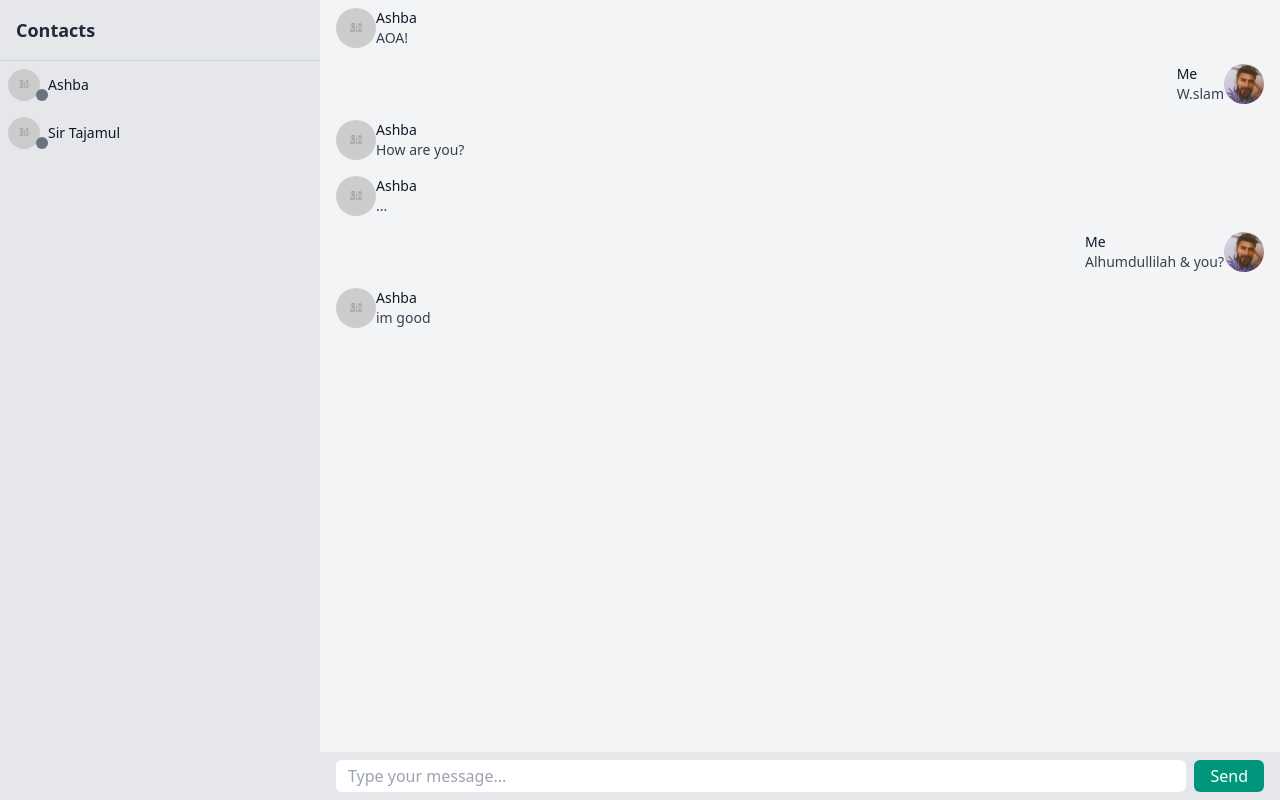
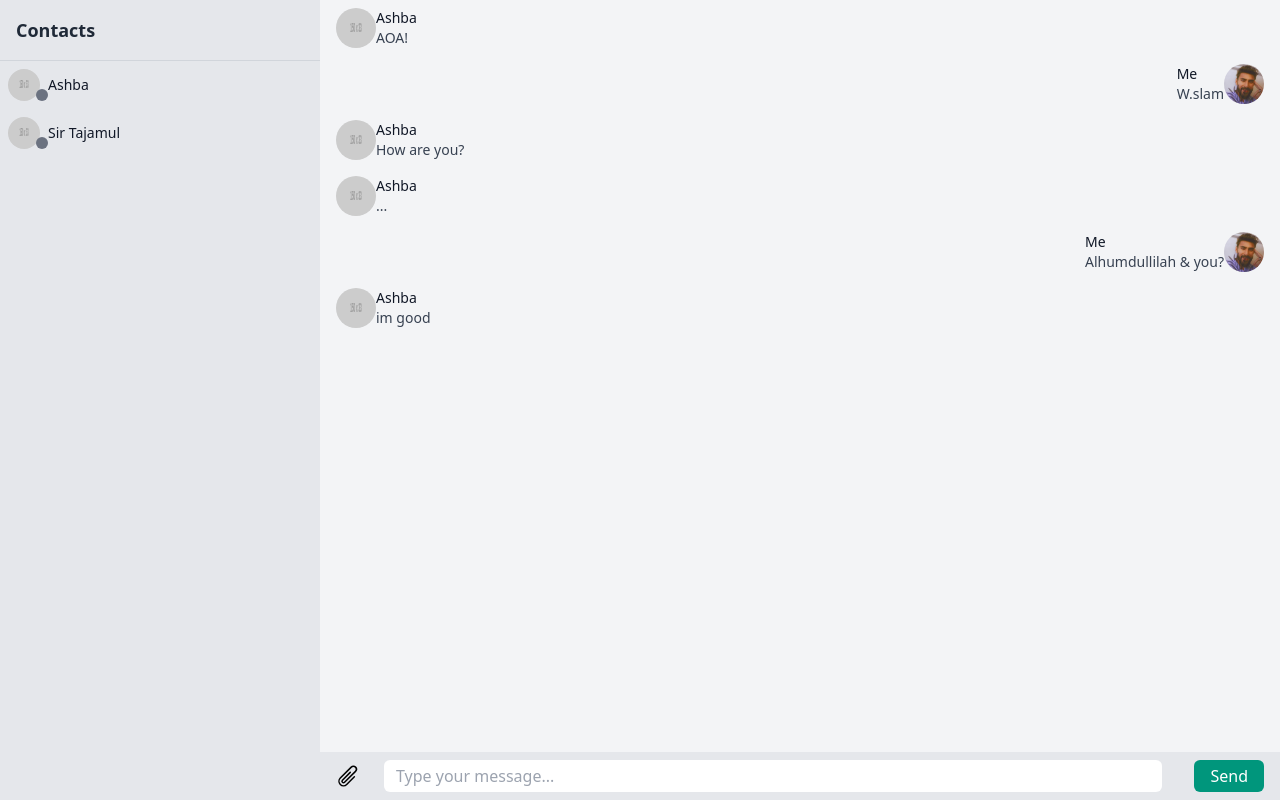
Before and after one commit to Muhammad-Akash-Haider/Rooftop-Cultivation-full, a React (Create React App) app in the folder Frontend/: page /chat in a window 1280 px wide. Built offline with nearby package versions, Linux system fonts and the light colour scheme.

Commit message:
Chat Page Updated/ Add more Components

```diff
--- a/Frontend/src/components/Pages/Chat.jsx
+++ b/Frontend/src/components/Pages/Chat.jsx
@@ -121,14 +121,20 @@ function ChatInterface() {
             ))}
           </div>
         </div>
-        <div className="bg-gray-200 px-4 py-2 flex">
+        <div className="bg-gray-200 px-4 py-2 flex gap-6">
+
+           {/* Choose Attach files   */}
+        <svg xmlns="http://www.w3.org/2000/svg" fill="none" viewBox="0 0 24 24" stroke-width="1.5" stroke="currentColor" class="w-6 h-6 mt-1 cursor-pointer">
+        <path stroke-linecap="round" stroke-linejoin="round" d="m18.375 12.739-7.693 7.693a4.5 4.5 0 0 1-6.364-6.364l10.94-10.94A3 3 0 1 1 19.5 7.372L8.552 18.32m.009-.01-.01.01m5.699-9.941-7.81 7.81a1.5 1.5 0 0 0 2.112 2.13" />
+        </svg>
+
           <input
             type="text"
             className="flex-1 border-gray-300 focus:ring-indigo-500 focus:border-bg-[#00967C] rounded-md px-3 py-1"
             placeholder="Type your message..."
             onChange={(e) => setIsTyping(e.target.value !== '')}
           />
-          <button onClick={sendMessage} className="ml-2 px-4 py-1 bg-[#00967C] text-white rounded-md">Send</button>
+          <button onClick={sendMessage} className="ml-2 px-4 py-1 bg-[#00967C] hover:bg-[#1B4636] text-white rounded-md">Send</button>
         </div>
       </div>
     </div>
```
